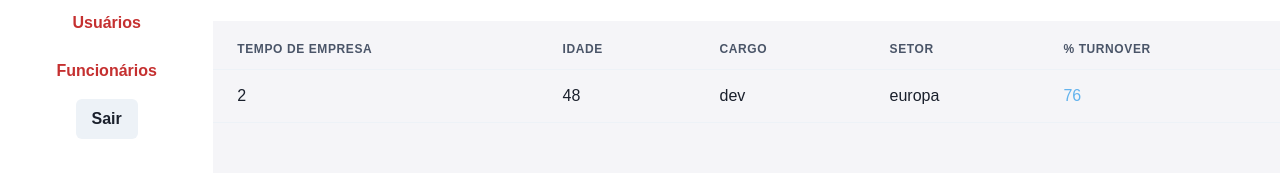
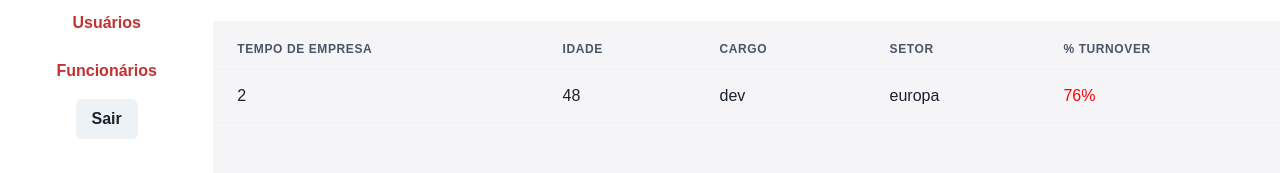
Before and after one commit to manoelfneto/stai, a React (Create React App) app: page /navbar/home/people in a window 1280 px wide. Shown: the part 175-348 px from the top of the page. Built offline with nearby package versions, Linux system fonts and the light colour scheme.

Commit message:
choose turnover index color

```diff
--- a/src/modules/people/components/person-item.tsx
+++ b/src/modules/people/components/person-item.tsx
@@ -15,13 +15,23 @@ export const PersonItem = ({
   department,
   turnover,
 }: PersonItenProps) => {
+  const turnoverPercent = 90
   return (
     <Tr>
       <Td>{companyTime}</Td>
       <Td>{age}</Td>
       <Td>{position}</Td>
       <Td>{department}</Td>
-      <Td color='blue.300'>{turnover}</Td>
+      <Td color={chooseColor(turnoverPercent)}>{turnover}%</Td>
     </Tr>
   )
 }
+
+function chooseColor(value: number) {
+  let color = ''
+  if (value <= 25) color = 'green'
+  else if (value > 25 && value <= 50) color = 'yellow'
+  else if (value > 50 && value <= 75) color = 'orange'
+  else if (value > 75) color = 'red'
+  return color
+}
```
